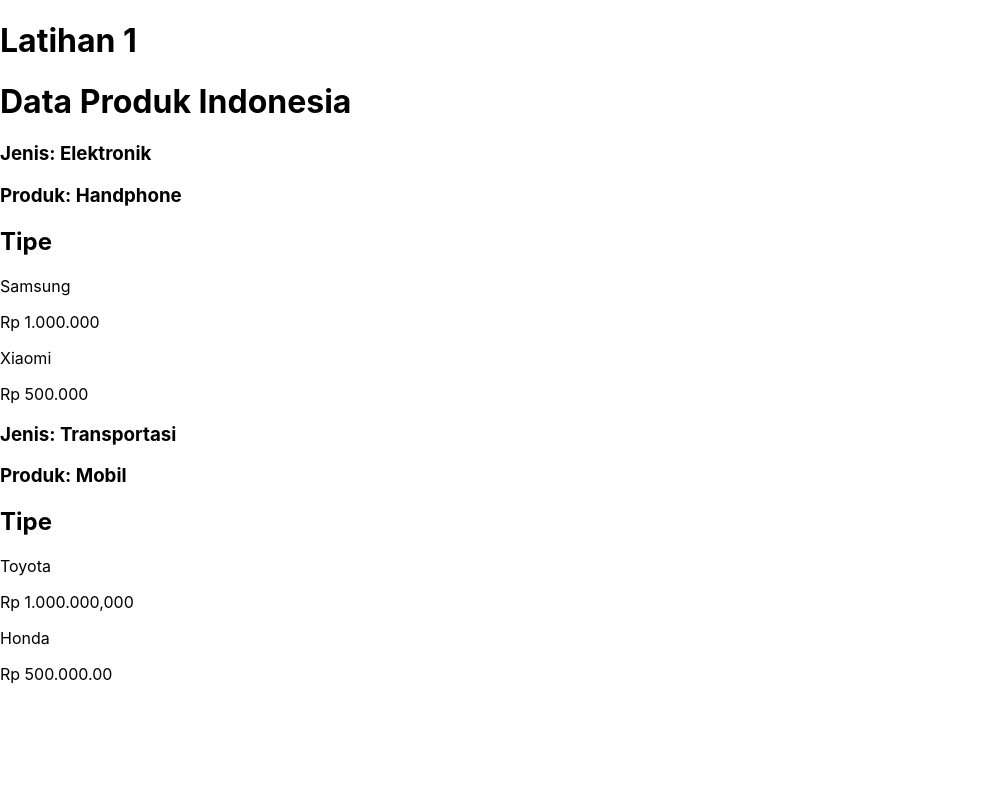
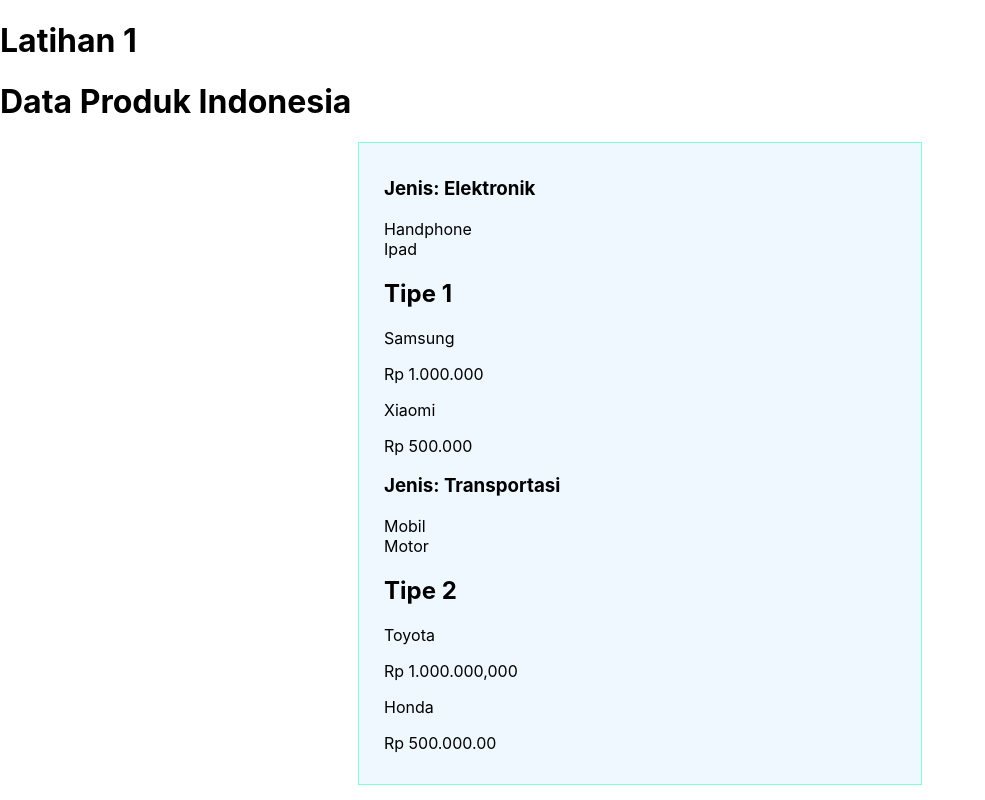
Before and after one commit to larsalfarabi/React-Abi, a React (Create React App) app: page / in a window 1280 px wide. Shown: the whole page, without its empty margins (0-985 px from the left). Built offline with nearby package versions, Linux system fonts and the light colour scheme.

Commit message:
latihan produk

```diff
--- a/src/App.js
+++ b/src/App.js
@@ -9,7 +9,14 @@
   let [produk,setProduk] = React.useState([
     {
         jenis: "Elektronik",
-        produk: "Handphone",
+        produk:[
+            {
+                nama:"Handphone",
+            },
+            {
+                nama:"Ipad",
+            },
+        ],
         brand: [
             {
                 nama: "Samsung",
@@ -23,7 +30,14 @@
     },
     {
         jenis: "Transportasi",
-        produk: "Mobil",
+        produk: [
+            {
+                nama:"Mobil",
+            },
+            {
+                nama:"Motor",
+            },
+        ],
         brand: [
             {
                 nama: "Toyota",
@@ -41,7 +55,7 @@
   return (
     <React.Fragment>
       <h1>Latihan 1</h1>
-      <h1>Data Produk Indonesia</h1>
+
       <Latihan data={produk}/>
 
     </React.Fragment>
--- a/src/module/latihanProps.jsx
+++ b/src/module/latihanProps.jsx
@@ -1,23 +1,41 @@
 import React from "react";
+import "../style/style.css"
 
 export default function Latihan({ data }) {
   return (
     <React.Fragment>
-      <div>
-        {data?.map((item, index) => {
+      <h1>Data Produk Indonesia</h1>
+      <div className="border">
+      {data?.map((item, index) => {
           return (
-            <div>
+            <div key={index}>
               <h3>Jenis: {item.jenis}</h3>
-              <h3>Produk: {item.produk}</h3>
-              <h2>Tipe</h2>
-              <p>{item.brand[0].nama}</p>
-              <p>{item.brand[0].harga}</p>
-              <p>{item.brand[1].nama}</p>
-              <p>{item.brand[1].harga}</p>
+              <div>
+                {item?.produk?.map((value,index3)=>{
+                  return(
+                    <div key={index3}>
+                      {value.nama}
+                    </div>
+                  )
+                })}
+              </div>
+              <div>
+              <h2>Tipe {index+1}</h2>
+               <div>
+                {item?.brand?.map((value,index2)=>{
+                  return(
+                    <div key={index2}>
+                      <p>{value.nama}</p>
+                      <p>{value.harga}</p>
+                      <p></p>
+                    </div>
+                  )
+                })}
+               </div>
+              </div>
             </div>
           );
         })}
-
       </div>
     </React.Fragment>
   );
--- /dev/null
+++ b/src/style/style.css
@@ -0,0 +1,7 @@
+.border{
+    border: 1px solid aquamarine;
+    background-color: aliceblue;
+    width: 40%;
+    margin: auto;
+    padding: 15px 25px;
+}
```
